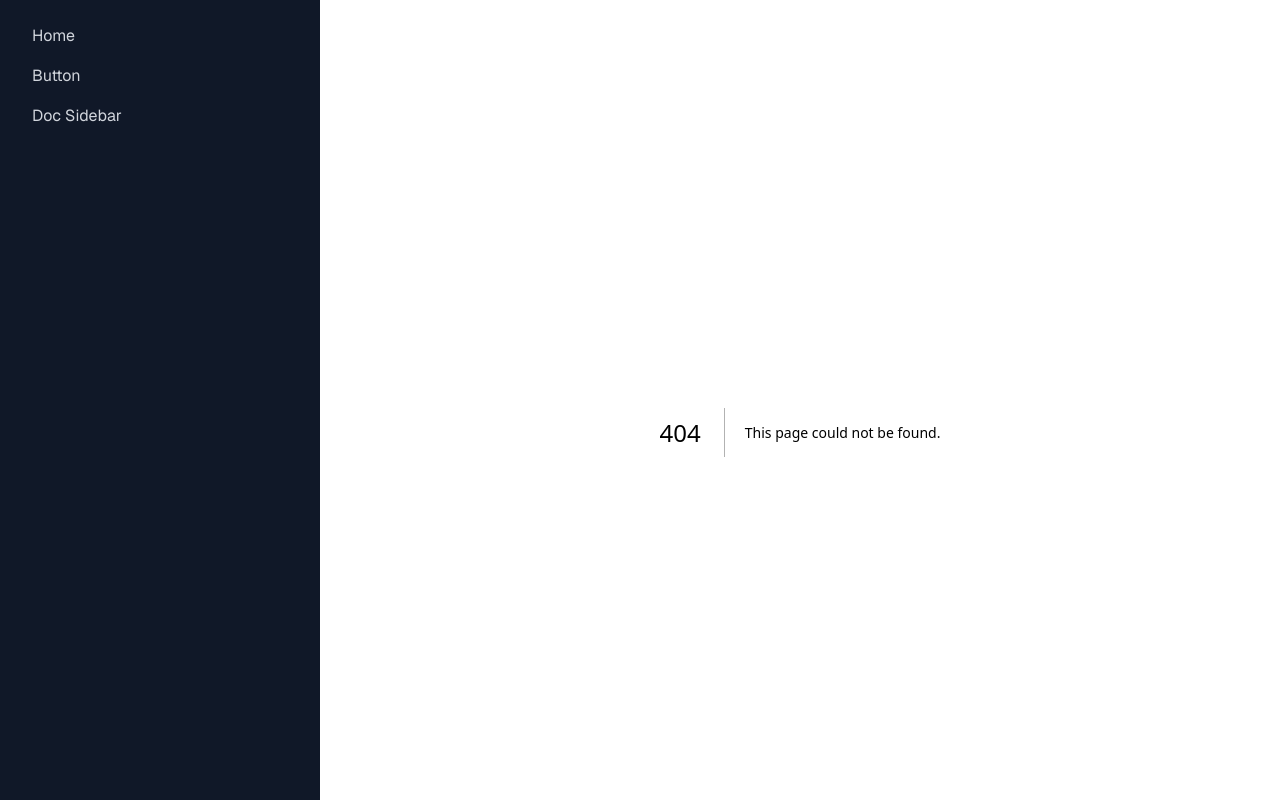
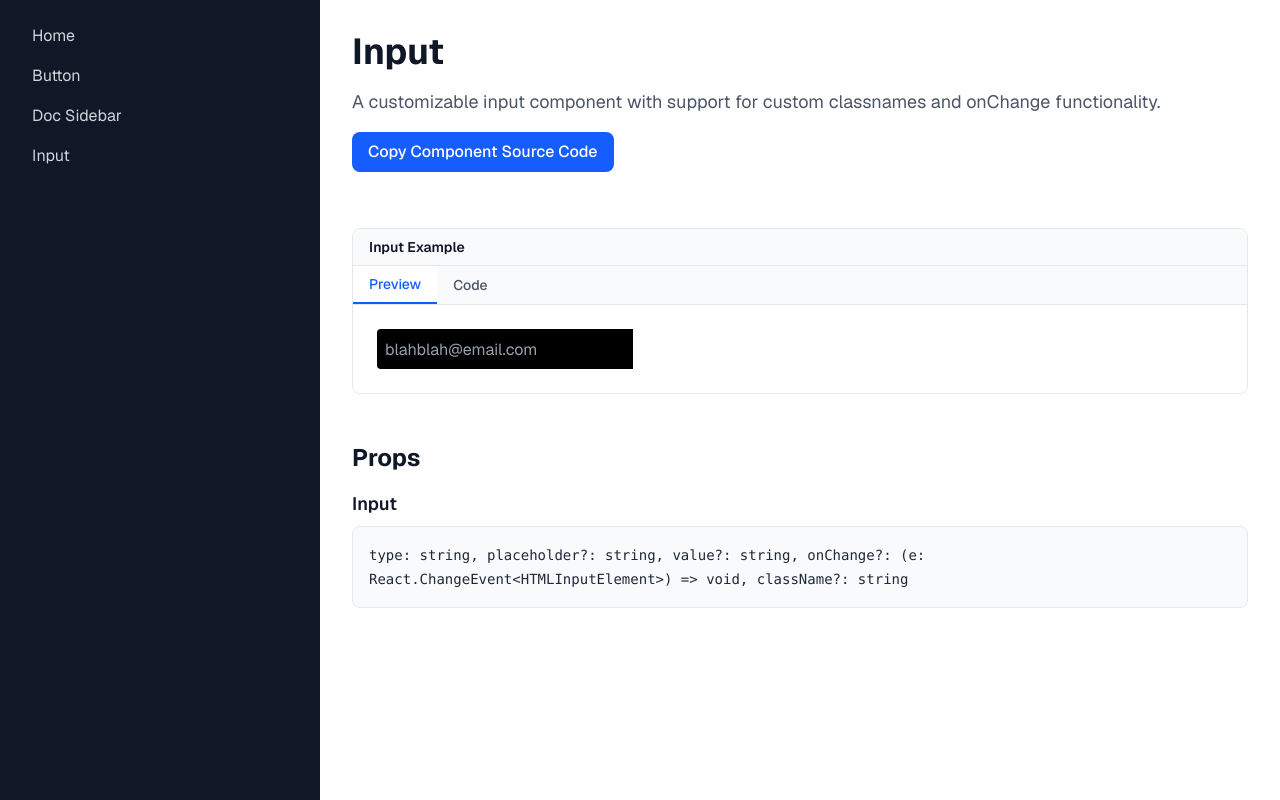
Before and after one commit to Areg472/component-library, a Next.js app: page /input in a window 1280 px wide. Before the commit this address had no page. Built offline with nearby package versions, Linux system fonts and the light colour scheme.

Commit message:
added Input  component!

```diff
--- /dev/null
+++ b/src/app/input/page.tsx
@@ -0,0 +1,90 @@
+import { CodePreview } from "@/components/CodePreview";
+import { CopySourceButton } from "@/components/CopySourceButton";
+import { Input } from "@/components/Input";
+import type { Metadata } from "next";
+
+export const metadata: Metadata = {
+  title: "Areg's Component Library - Input",
+  description:
+    "A customizable input with custom classnames and onChange functionality.",
+};
+
+export default function InputPage() {
+  const componentSource = `export function Input({
+  type,
+  placeholder,
+  value,
+  onChange,
+  className,
+}: {
+  type: string;
+  placeholder?: string;
+  value?: string;
+  className?: string;
+  onChange?: (e: React.ChangeEvent<HTMLInputElement>) => void;
+}) {
+  return (
+    <>
+      <input
+        type={type}
+        placeholder={placeholder}
+        value={value}
+        onChange={onChange}
+        className={\`pl-2 placeholder:text-gray-400 \${className}\`}
+      />
+    </>
+  );
+}`;
+
+  const basicExample = `import {
+    Input
+} from "@/components/Input";
+
+export default function Example() {
+  return (
+  <Input
+    className="w-64 bg-black text-white h-10 rounded-l"
+    type="email"
+    placeholder="blahblah@email.com"
+  />
+  );
+}
+}`;
+
+  return (
+    <div className="max-w-5xl">
+      <h1 className="text-4xl font-bold text-gray-900 mb-4">Input</h1>
+      <p className="text-lg text-gray-600 mb-4">
+        A customizable input component with support for custom classnames and
+        onChange functionality.
+      </p>
+
+      <CopySourceButton sourceCode={componentSource} className="mb-8" />
+
+      <CodePreview title="Input Example" code={basicExample}>
+        <Input
+          className="w-64 bg-black text-white h-10 rounded-l"
+          type="email"
+          placeholder="blahblah@email.com"
+        />
+      </CodePreview>
+
+      <div className="mt-12">
+        <h2 className="text-2xl font-bold text-gray-900 mb-4">Props</h2>
+
+        <div className="space-y-6">
+          <div>
+            <h3 className="text-lg font-semibold text-gray-900 mb-2">Input</h3>
+            <div className="bg-gray-50 rounded-lg p-4 border border-gray-200">
+              <code className="text-sm text-gray-800">
+                type: string, placeholder?: string, value?: string, onChange?:
+                (e: React.ChangeEvent&lt;HTMLInputElement&gt;) =&gt; void,
+                className?: string
+              </code>
+            </div>
+          </div>
+        </div>
+      </div>
+    </div>
+  );
+}
--- a/src/app/layout.tsx
+++ b/src/app/layout.tsx
@@ -39,6 +39,11 @@ export default function RootLayout({
                 Doc Sidebar
               </div>
             </DocSidebarItem>
+            <DocSidebarItem href="/input">
+              <div className="px-4 py-2 text-gray-300 hover:text-white hover:bg-gray-800 rounded cursor-pointer">
+                Input
+              </div>
+            </DocSidebarItem>
           </DocSidebar>
 
           <main className="flex-1 p-8 ml-80 overflow-y-auto">{children}</main>
--- a/src/components/CodePreview.tsx
+++ b/src/components/CodePreview.tsx
@@ -58,7 +58,7 @@ export function CodePreview({ children, code, title }: CodePreviewProps) {
           >
             Copy
           </button>
-          <pre className="p-6 bg-gray-900 text-gray-100 overflow-x-auto whitespace-pre-wrap break-words">
+          <pre className="p-6 bg-gray-900 text-gray-100 overflow-x-auto whitespace-pre-wrap wrap-break-words">
             <code className="text-sm">{code}</code>
           </pre>
         </div>
--- /dev/null
+++ b/src/components/Input.tsx
@@ -0,0 +1,25 @@
+export function Input({
+  type,
+  placeholder,
+  value,
+  onChange,
+  className,
+}: {
+  type: string;
+  placeholder?: string;
+  value?: string;
+  className?: string;
+  onChange?: (e: React.ChangeEvent<HTMLInputElement>) => void;
+}) {
+  return (
+    <>
+      <input
+        type={type}
+        placeholder={placeholder}
+        value={value}
+        onChange={onChange}
+        className={`pl-2 placeholder:text-gray-400 ${className}`}
+      />
+    </>
+  );
+}
```
